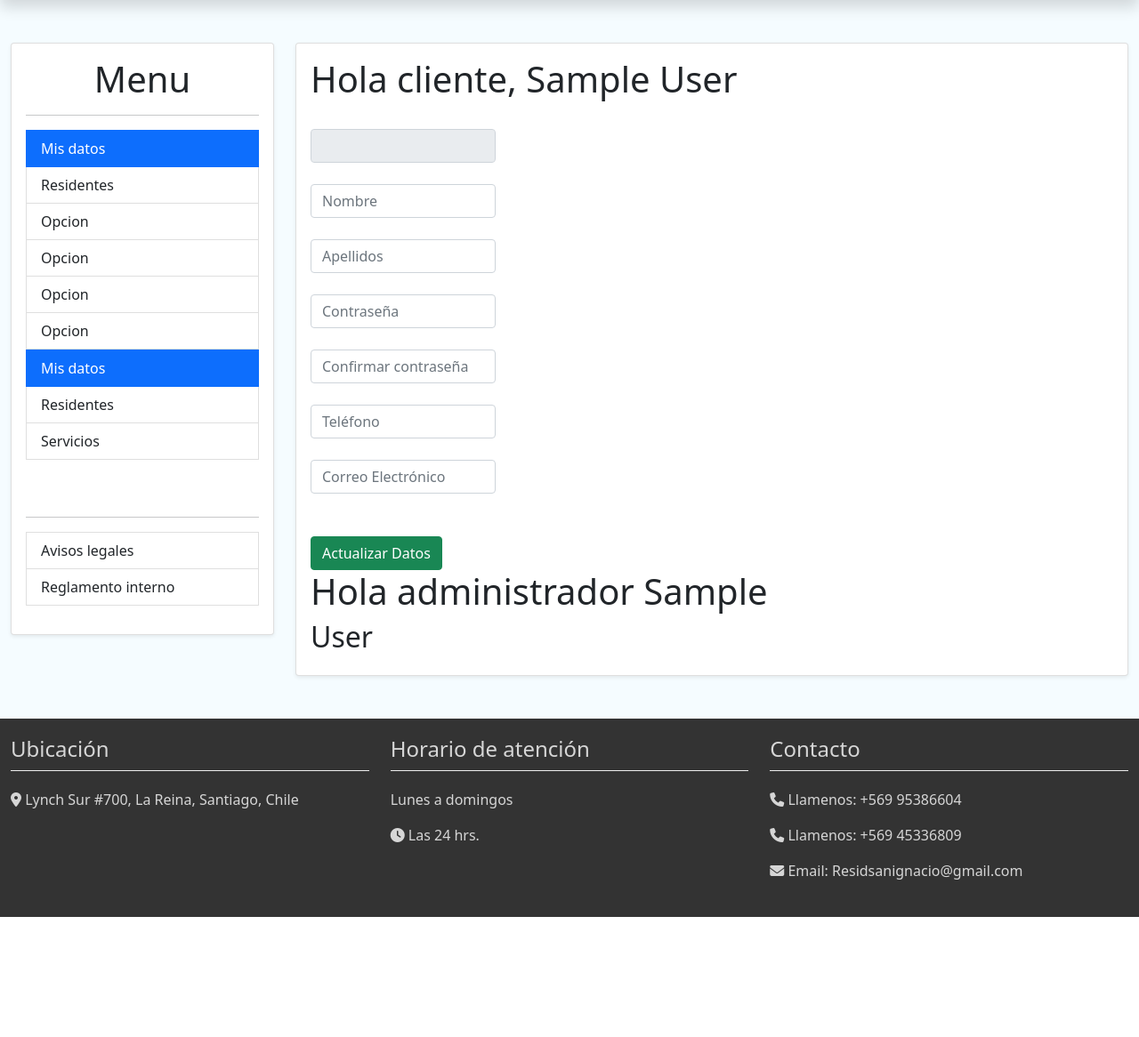
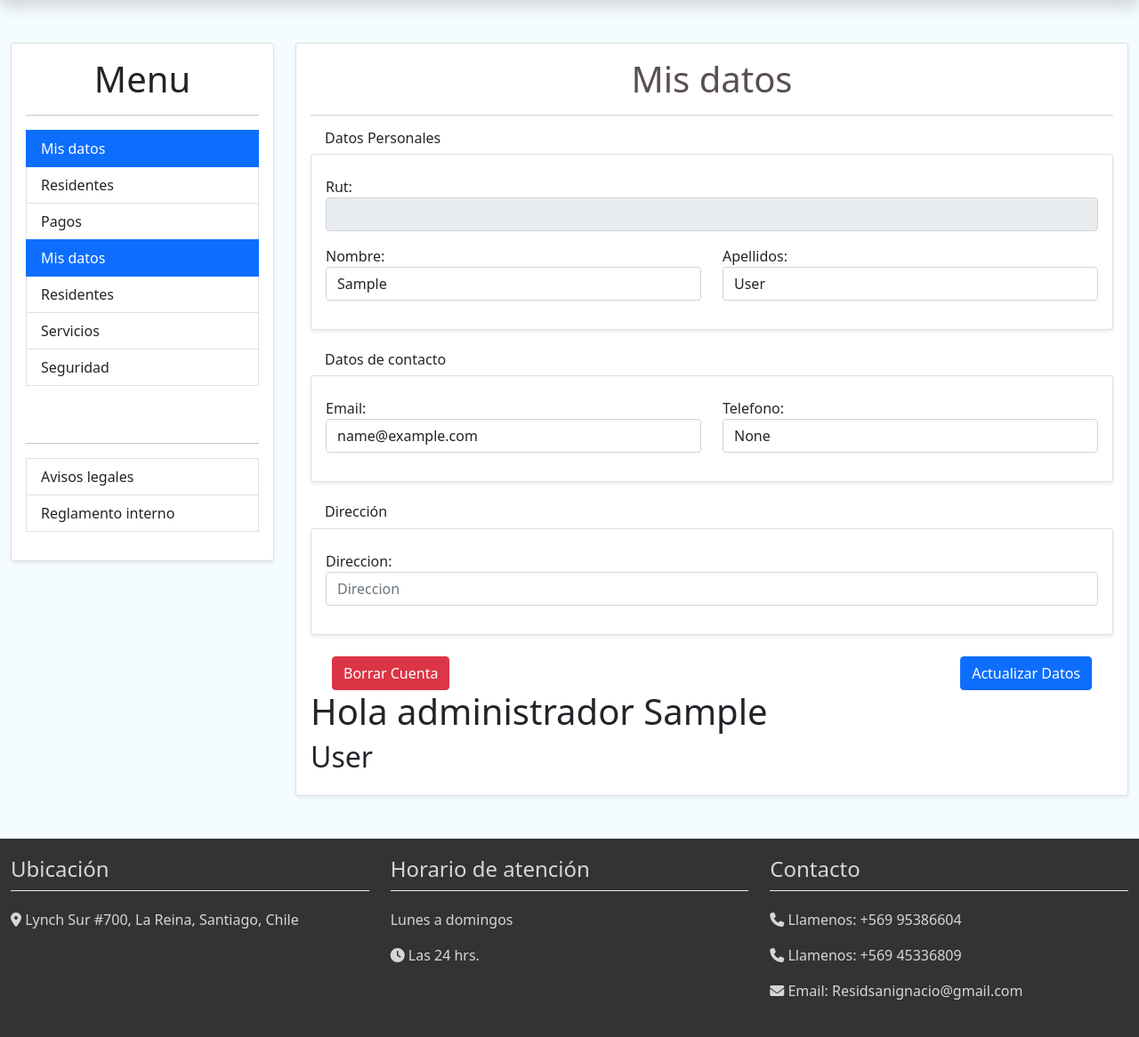
Before and after one commit to nhpaz/Sn-wapp, a Django app: page /perfil/ in a window 1280 px wide. Shown: the part 61-1227 px from the top of the page at 89% size. Before the commit the page ends 1092 px from the top, so only its background shows below. Run offline with Django 4.2, Linux system fonts and the light colour scheme; the visitor is signed in with stand-in values (Sample User, id 1); some libraries are stand-ins or nearby versions.

Commit message:
actualizando perfil

```diff
--- a/SanIgnacio/urls.py
+++ b/SanIgnacio/urls.py
@@ -17,7 +17,7 @@ from django.contrib import admin
 from django.urls import path
 from landing import views
 from usuario.views import singin,singout,signup,perfil
-from servicios.views import listaResidentes,agregarControl,historial
+from servicios.views import listaResidentes,agregarControl,historial,seguridad
 
 
 urlpatterns = [
@@ -33,6 +33,8 @@ urlpatterns = [
     path('perfil/pacientes/',listaResidentes, name='listaResidente'),
     path('perfil/pacientes/agregarControl/<int:pk>',agregarControl, name='agregarControl'),
     path('perfil/pacientes/historial/<int:pk>',historial, name='historial'),
+    path('perfil/seguridad/',seguridad, name='seguridad'),
+
 
 
 
--- a/servicios/views.py
+++ b/servicios/views.py
@@ -53,3 +53,7 @@ def historial(request,pk):
 
 
         return render(request,'templatesServicios/residenteHistorial.html',{'residente': residente ,'controles':controles})
+
+def seguridad(request):
+
+    return render(request,'templatesServicios/seguridad.html')
--- a/templates/templatesLanding/base.html
+++ b/templates/templatesLanding/base.html
@@ -17,7 +17,7 @@
 
 </head>
 
-<body>
+<body class="d-flex flex-column min-vh-100">
     <!-- navbar -->
     <nav class="navbar shadow navbar-expand-lg navbar-light">
         <div class="container-fluid">
@@ -99,22 +99,22 @@
 
 
     <!-- Footer -->
-    <div class='casa-footer shadow-sm container-fluid '>
+    <div class='casa-footer mt-auto shadow-sm container-fluid '>
         <div class='row pb-4'>
 
-            <div class='col-12 col-md-4'>
+            <div class='col-12 col-lg-4'>
 
                 <h3>Ubicación</h3>
                 <p><i class="fa-solid fa-location-dot"></i> Lynch Sur #700, La Reina, Santiago, Chile</p>
 
             </div>
-            <div class='col-12 col-md-4'>
+            <div class='col-12 col-lg-4'>
 
                 <h3>Horario de atención</h3>
                 <p> Lunes a domingos</p>
                 <p><i class="fa-solid fa-clock"></i> Las 24 hrs.</p>
             </div>
-            <div class='col-12 col-md-4'>
+            <div class='col-12 col-lg-4'>
 
                 <h3>Contacto</h3>
                 <p><i class="fa-sharp fa-solid fa-phone"></i> Llamenos: +569 95386604</p>
--- a/templates/templatesUsuario/basePerfil.html
+++ b/templates/templatesUsuario/basePerfil.html
@@ -16,47 +16,44 @@
 
     <div class="container-fluid py-5">
 
-        <div class="row">
-            <div class="col-3">
+        <div class="row ">
+            <div class="col-lg-3 mb-3">
                 <div class="card card-body shadow-sm">
                     <div class="text-center">
                         <h1>Menu</h1>
                         <hr>
                     </div>
                     <div>
-                        <div>
-                            {% if user.is_cliente %}
-                            <a href="{% url 'perfil' %}" class="list-group-item list-group-item-action {% if request.resolver_match.url_name == 'perfil' %}  active {% endif %} ">Mis datos</a>
-                            <a href="{% url 'listaResidente'  %}" class="list-group-item list-group-item-action {% if request.resolver_match.url_name == 'listaResidente' %}  active {% endif %}">Residentes</a>
-                            <a href="{% url 'perfil'  %}" class="list-group-item list-group-item-action">Opcion</a>
-                            <a href="{% url 'perfil'  %}" class="list-group-item list-group-item-action">Opcion</a>
-                            <a href="{% url 'perfil'  %}" class="list-group-item list-group-item-action">Opcion</a>
-                            <a href="{% url 'perfil'  %}" class="list-group-item list-group-item-action">Opcion</a> {% endif %}
+                        <a href="{% url 'perfil' %}" class="list-group-item list-group-item-action {% if request.resolver_match.url_name == 'perfil' %}  active {% endif %} ">Mis datos</a>
+                        <!--Cliente-->
 
-                        </div>
+                        {% if user.is_cliente %}
+                        <a href="{% url 'listaResidente'  %}" class="list-group-item list-group-item-action {% if request.resolver_match.url_name == 'listaResidente' %}  active {% endif %}">Residentes</a>
+                        <a href="{% url 'perfil'  %}" class="list-group-item list-group-item-action">Pagos</a> {% endif %}
 
-                        <div>
-                            {% if user.is_medico %}
+                        <!--Medico-->
+                        {% if user.is_medico %}
 
-                            <a href="#" class="list-group-item list-group-item-action active">Mis datos</a>
-                            <a href="{% url 'listaResidente'  %}" class="list-group-item list-group-item-action {% if request.resolver_match.url_name == 'listaResidente' %}  active {% endif %}">Residentes</a>
-                            <a href="#" class="list-group-item list-group-item-action">Contrato</a>{% endif %}
+                        <a href="{% url 'listaResidente'  %}" class="list-group-item list-group-item-action {% if request.resolver_match.url_name == 'listaResidente' %}  active {% endif %}">Pacientes</a>
+                        <a href="#" class="list-group-item list-group-item-action">Contrato</a>{% endif %}
+                        <!--Administrador-->
+                        {% if user.is_admin %}
+                        <a href="#" class="list-group-item list-group-item-action active">Mis datos</a>
+                        <a href="{% url 'listaResidente'  %}" class="list-group-item list-group-item-action">Residentes</a>
+                        <a href="#" class="list-group-item list-group-item-action">Servicios</a> {% endif %}
 
-                        </div>
 
-                        <div>
-                            {% if user.is_admin %}
-                            <a href="#" class="list-group-item list-group-item-action active">Mis datos</a>
-                            <a href="{% url 'listaResidente'  %}" class="list-group-item list-group-item-action">Residentes</a>
-                            <a href="#" class="list-group-item list-group-item-action">Servicios</a> {% endif %}
+                        <!--Comun-->
+                        <a href="{% url 'seguridad'  %}" class="list-group-item list-group-item-action {% if request.resolver_match.url_name == 'seguridad' %}  active {% endif %}">Seguridad</a>
 
-                        </div>
+
                         <div class="pt-5 pb-3">
                             <hr>
                             <a href="{% url 'listaResidente'  %}" class="list-group-item list-group-item-action">Avisos legales</a>
                             <a href="{% url 'listaResidente'  %}" class="list-group-item list-group-item-action">Reglamento interno</a>
 
                         </div>
+
 
 
 
@@ -68,7 +65,7 @@
 
             </div>
 
-            <div class="col-9">
+            <div class="col-lg-9">
 
                 <div class="card card-body shadow-sm">
 
--- a/templates/templatesUsuario/perfil copy.html
+++ b/templates/templatesUsuario/perfil copy.html
@@ -17,7 +17,7 @@
     <div class="container-fluid p-2">
         <div class="row y-5">
 
-            <div class="col-md-3  card card-body">
+            <div class="col-lg-3  card card-body">
 
                 <h2 class="text-center mt-4">Menu</h2>
                 <hr>
@@ -39,7 +39,7 @@
 
                 </div>
             </div>
-            <div class="col-md-9 ">
+            <div class="col-lg-9 ">
 
                 <div class="card ">
                     {% if user.is_cliente %}
--- a/templates/templatesUsuario/perfil.html
+++ b/templates/templatesUsuario/perfil.html
@@ -14,73 +14,107 @@
 <body>
     {% block contendioPerfil %}
 
+    <div class="text text-center" style="color: rgb(89, 79, 79);">
+        <h1>Mis datos</h1>
+        <hr>
+    </div>
 
     <div>
 
 
         <form action="" method="POST">
+            <div class="ms-3">
+                <h6>Datos Personales</h6>
+            </div>
+            <div class="card card-body mb-4 shadow-sm">
+                <div class="row">
+                    <div class="col-md-12 mb-3 mt-2">
+                        <label for="">Rut:</label>
+                        <input type="text" placeholder="{{user.rut}}" class="form-control" readonly>
+                    </div>
 
-            {% if user.is_cliente %}{% csrf_token %}
-            <h1> Hola cliente, {{user.first_name}} {{user.last_name}} </h1>
-            <br>
+                    <div class="col-md-6 mb-3 ">
+                        <label for="first_name">Nombre:</label>
+                        <input type="text" name="first_name" value="{{user.first_name}}" placeholder="Nombre" class="form-control">
+                    </div>
 
-            <div class="row g-6 align-items-center">
-                <div class="col-3">
-                    <input type="text" placeholder="{{user.rut}}" class="form-control" readonly>
+                    <div class="col-md-6 mb-3 ">
+                        <label for="last_name">Apellidos:</label>
+                        <input type="text" name="last_name" value="{{user.last_name}}" placeholder="Apellidos" class="form-control">
                     </div>
                 </div>
 
-            <br>
+            </div>
+            <div class="ms-3">
+                <h6>Datos de contacto</h6>
+            </div>
 
-            <div class="row g-6 align-items-center">
-                <div class="col-3">
-                    <input type="text" name="first_name" placeholder="Nombre" class="form-control">
+            <div class="card card-body shadow-sm mb-4">
+                <div class="row">
+                    <div class="col-6 mt-2 mb-3 ">
+                        <label for="email">Email:</label>
+                        <input type="text" name="email" value="{{user.email}}" placeholder="Correo Electrónico" class="form-control">
+                    </div>
+                    <div class="col-6 mt-2 mb-3">
+                        <label for="last_name">Telefono:</label>
+                        <input type="text" name="telefono" value="{{user.telefono}}" placeholder="Teléfono" class="form-control">
+                    </div>
                 </div>
             </div>
 
-            <br>
 
-            <div class="row g-6 align-items-center">
-                <div class="col-3">
-                    <input type="text" name="last_name" placeholder="Apellidos" class="form-control">
+
+            {% if user.is_cliente %}{% csrf_token %}
+            <div class="ms-3">
+                <h6>Dirección</h6>
+            </div>
+
+
+            <div class="card card-body shadow-sm mb-4">
+                <div class="row">
+                    <div class="col-12 mt-2 mb-3 ">
+                        <label for="direccion">Direccion:</label>
+                        <input type="text" name="direccion" value="{{user.cliente.direccion}}" placeholder="Direccion" class="form-control">
+                    </div>
                 </div>
             </div>
 
-            <br>
 
-            <div class="row g-6 align-items-center">
-                <div class="col-3">
-                    <input type="text" name="password" placeholder="Contraseña" class="form-control">
-                </div>
+
+
+
+
+            <div class="container-fluid">
+                <div class="row">
+
+                    <div class="col">
+                        <div class="text-start ">
+                            <button type="submit" class="btn btn-danger ">Borrar Cuenta</button>
+
+
                         </div>
 
-            <br>
+                    </div>
+                    <div class="col">
+                        <div class="text-end">
+                            <button type="submit" class="btn btn-primary">Actualizar Datos</button>
 
-            <div class="row g-6 align-items-center">
-                <div class="col-3">
-                    <input type="text" name="password2" placeholder="Confirmar contraseña" class="form-control">
-                </div>
+
                         </div>
 
-            <br>
-
-            <div class="row g-6 align-items-center">
-                <div class="col-3">
-                    <input type="text" name="telefono" placeholder="Teléfono" class="form-control">
-                </div>
                     </div>
 
-            <br>
-
-            <div class="row g-6 align-items-center">
-                <div class="col-3">
-                    <input type="text" name="email" placeholder="Correo Electrónico" class="form-control">
-                </div>
                 </div>
 
-            <br><br>
 
-            <button type="submit" class="btn btn-success">Actualizar Datos</button> {% endif %}
+
+
+
+
+
+
+            </div>
+            {% endif %}
     </div>
     <div>
         {% if user.is_admin %}
--- a/usuario/views.py
+++ b/usuario/views.py
@@ -84,14 +84,20 @@ def perfil(request):
 
     else:
 
+        if usuario_actual.is_cliente:
+            print(usuario_actual.id)
+            usuario = Usuario.objects.get(pk=usuario_actual.id)
+            usuario.first_name = request.POST['first_name']
+            usuario.last_name = request.POST['last_name']
+            usuario.telefono = request.POST['telefono']
+            usuario.email = request.POST['email']
 
-        user = Usuario(id= usuario_actual.id,
-                       rut= usuario_actual.rut,
-                       first_name = request.POST['first_name'],
-                       last_name=request.POST['last_name'],
-                       telefono=request.POST['telefono'],
-                       email=request.POST['email'])
-        user.save()
+            usuario.cliente.direccion = request.POST['direccion']
+            usuario.cliente.save()
+            usuario.save()
+
+        else:
+            print('error')
 
 
 
```
Also changed, not shown: templates/templatesServicios/seguridad.html (added, +85 -0 lines), templates/templatesUsuario/home.html (deleted, +0 -16 lines). Lines whose indentation alone changed are shown as unchanged.
